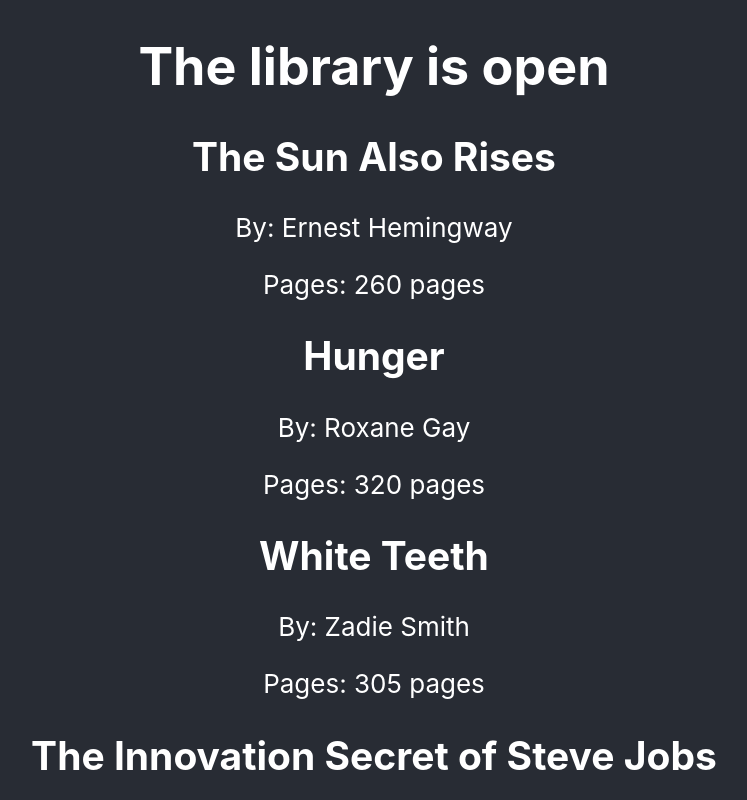
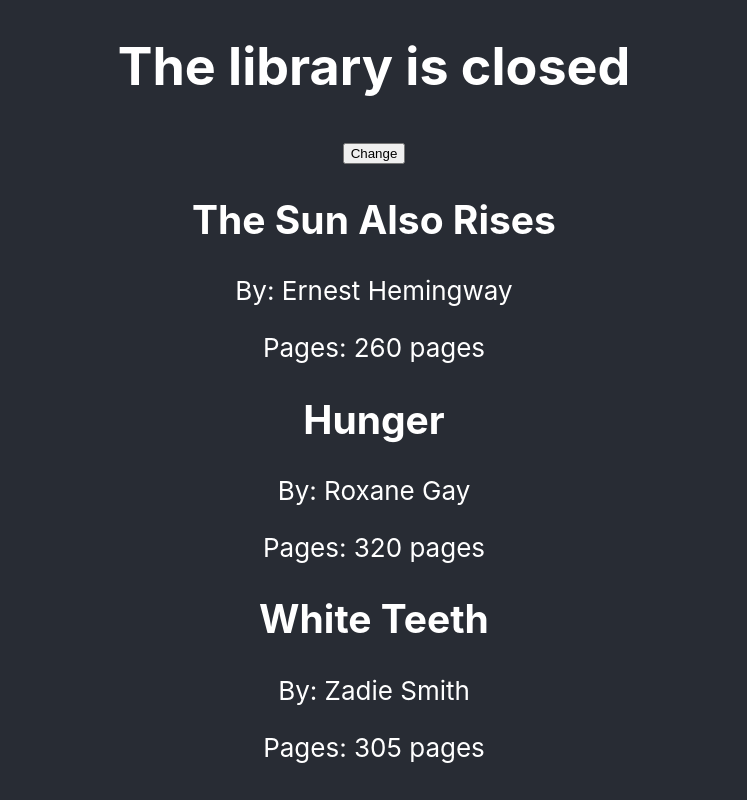
Before and after one commit to Shailendra9k/skiDayCounter, a React (Create React App) app: page / in a window 1280 px wide. Shown: the top 800 px of the page, without its empty margins (266-1013 px from the left). Built offline with nearby package versions, Linux system fonts and the light colour scheme.

Commit message:
added changes

```diff
--- a/src/components/Library.js
+++ b/src/components/Library.js
@@ -5,15 +5,22 @@
   constructor(props) {
     super(props);
     this.state = {
-      open: true
+      open: false
     };
+    // this.toggleOpenClosed = this.toggleOpenClosed.bind(this);
   }
+  toggleOpenClosed = () => {
+    this.setState(prevState => ({
+      open: !prevState.open
+    }));
+  };
 
   render() {
     const { books } = this.props;
     return (
       <div>
         <h1>The library is {this.state.open ? "open" : "closed"}</h1>
+        <button onClick={this.toggleOpenClosed}>Change</button>
         {books.map((book, i) => (
           <Book
             key={i}
```
